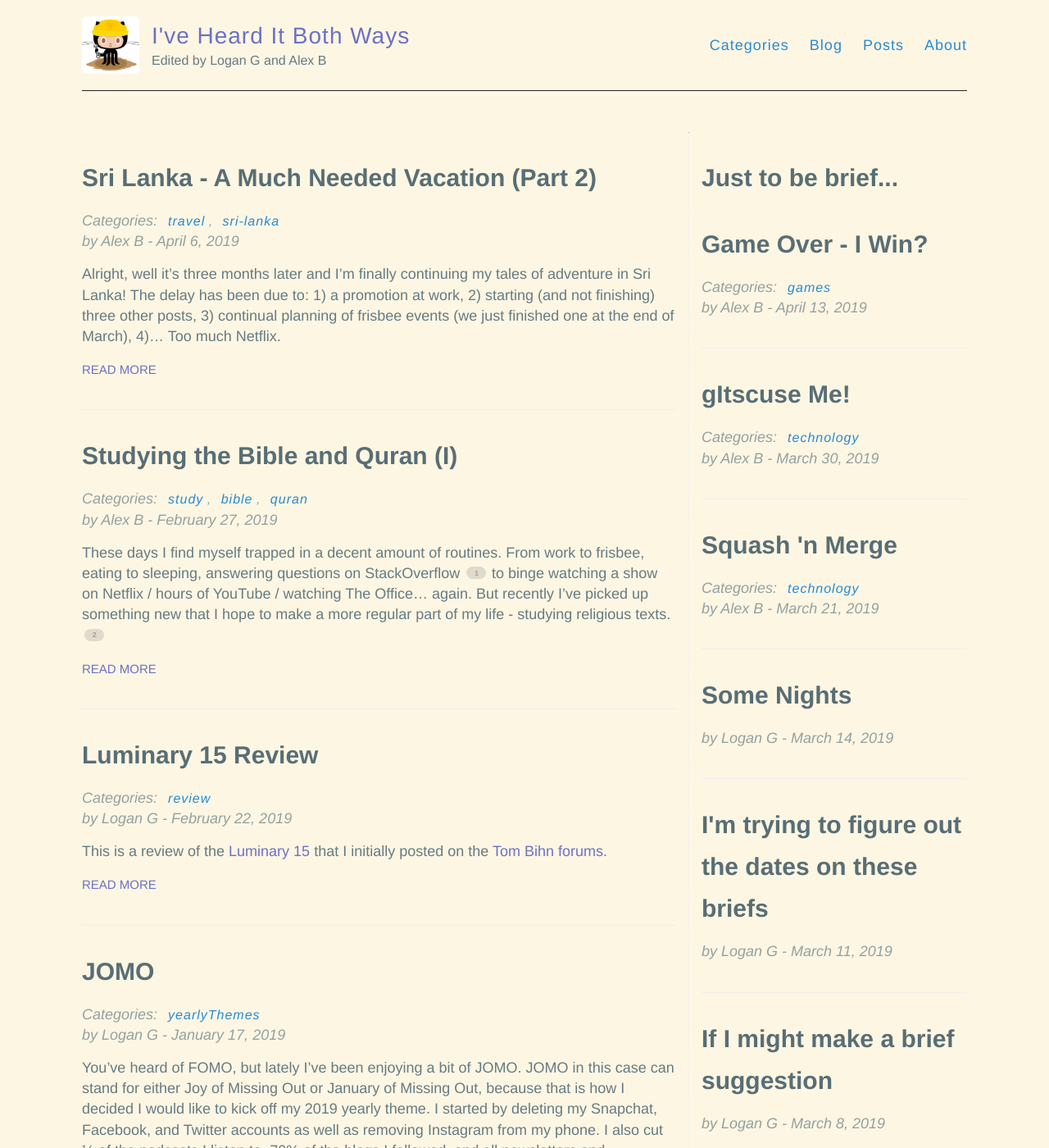
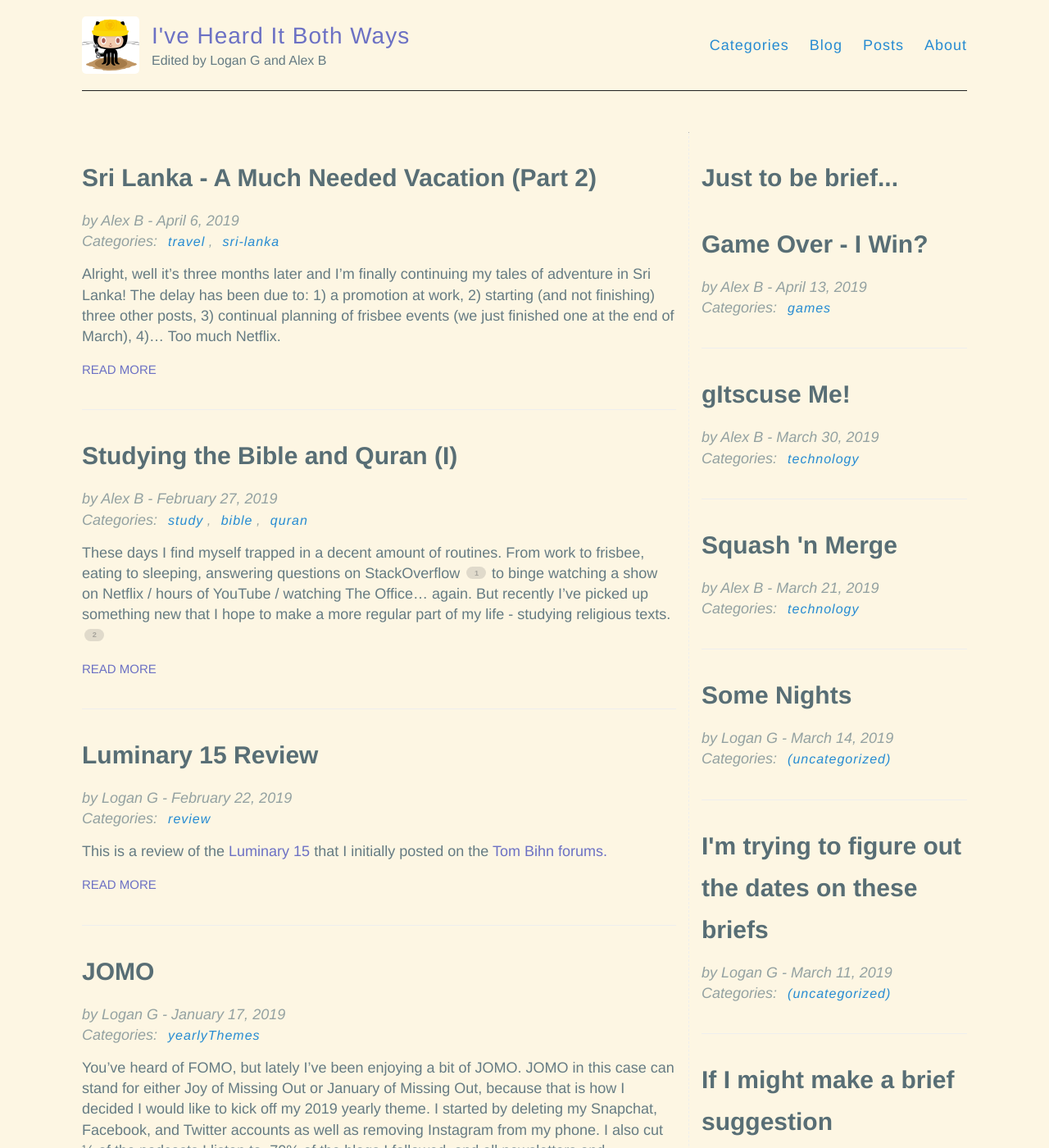
Before and after one commit to hencefarthing/hencefarthing.github.io, a Jekyll site: the page built from index.html, in a window 1280 px wide and 1400 px high. Shown: the whole window at 82% size. Built offline with Jekyll 4.4.1, drawn with Linux system fonts in a browser that asks for light colours; some of the changed text lies outside the part shown.

Commit message:
put categories below author & display 'uncategories' if no categories

```diff
--- a/_includes/list-briefs.html
+++ b/_includes/list-briefs.html
@@ -19,6 +19,11 @@
 
             <h1><a href="{{ site.baseurl }}{{ brief.url }}">{{ brief.title }}</a></h1>
 
+            <!-- added from post.html -->
+            <div class="date">
+                by {{ brief.author }} - {{ brief.date | date: "%B %e, %Y" }}
+            </div>
+
             {% if brief.categories.size > 0 %}
             <div class="categories">
                 <span>Categories:</span>
@@ -31,12 +36,16 @@
                     {% endfor %}
                 </span>
             </div>
+            {% else %}
+            <div class="categories">
+                <span>Categories:</span>
+                <span class="category-list">
+                    <a href="{{ site.baseurl }}/categories/uncategorized" class="category">
+                        (uncategorized)
+                    </a>
+                </span>
+            </div>
             {% endif %}
-
-            <!-- added from post.html -->
-            <div class="date">
-                by {{ brief.author }} - {{ brief.date | date: "%B %e, %Y" }}
-            </div>
         </article>
         {% endif %}
 
--- a/_includes/list-posts.html
+++ b/_includes/list-posts.html
@@ -10,6 +10,11 @@
         <article class="post">
 
             <h1><a href="{{ site.baseurl }}{{ post.url }}">{{ post.title }}</a></h1>
+
+            <!-- added from post.html -->
+            <div class="date">
+                by {{ post.author }} - {{ post.date | date: "%B %e, %Y" }}
+            </div>
 
             {% if post.categories.size > 0 %}
             <div class="categories">
@@ -24,11 +29,6 @@
                 </span>
             </div>
             {% endif %}
-
-            <!-- added from post.html -->
-            <div class="date">
-                by {{ post.author }} - {{ post.date | date: "%B %e, %Y" }}
-            </div>
 
             <div class="entry">
                 {{ post.excerpt }}
```
